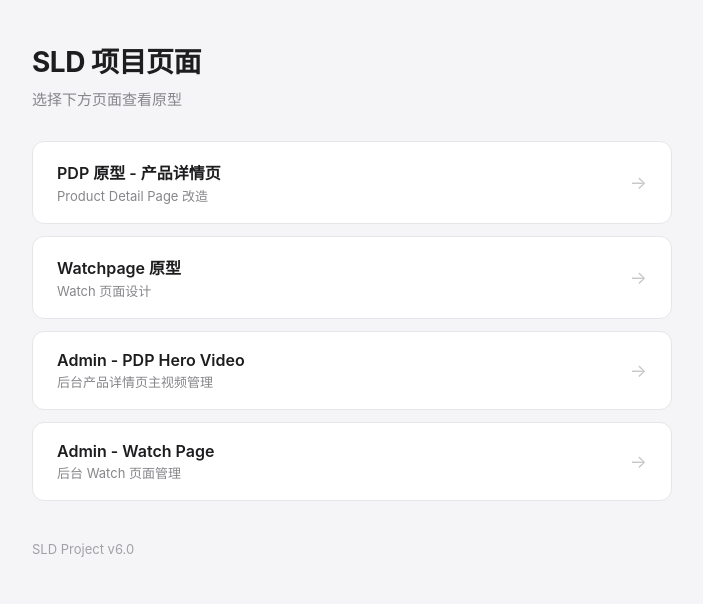
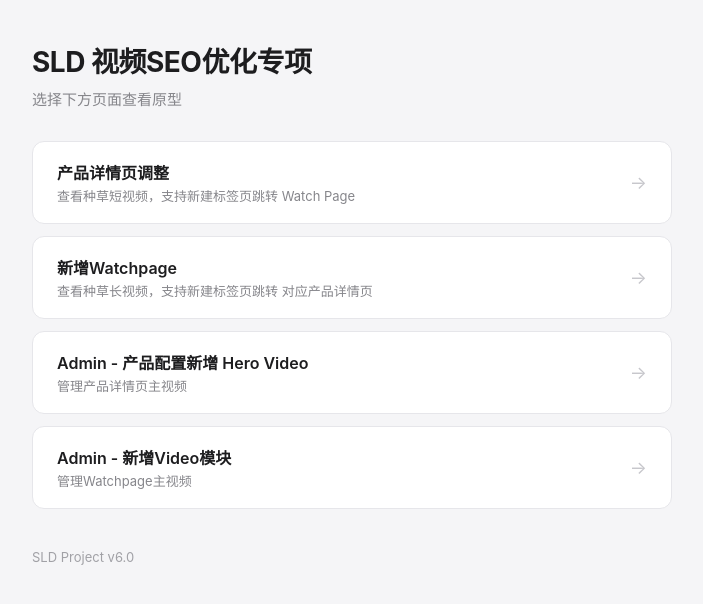
Before and after one commit to JimmyChan1127/SLD_prototype, a plain HTML site: page index.html in a window 1280 px wide. Shown: the whole page, without its empty margins (288-991 px from the left). Drawn offline with Linux system fonts and the light colour scheme.

Commit message:
Update index.html

```diff
--- a/index.html
+++ b/index.html
@@ -3,7 +3,8 @@
 <head>
 <meta charset="UTF-8">
 <meta name="viewport" content="width=device-width, initial-scale=1.0">
-<title>SLD 项目 - 页面导航</title>
+<title>SLD 视频SEO优化专项 - 页面导航</title>
+  <!-- ↑ 改这里：项目名称 -->
 <style>
   * { margin: 0; padding: 0; box-sizing: border-box; }
   body {
@@ -78,39 +79,47 @@
 </head>
 <body>
 <div class="container">
-  <h1>SLD 项目页面</h1>
+  <!-- ===== 以下两个地方改项目名称和描述 ===== -->
+  <h1>SLD 视频SEO优化专项</h1>
+  <!-- ↑ 改这里：大标题 -->
   <p class="subtitle">选择下方页面查看原型</p>
+  <!-- ↑ 改这里：副标题 -->
+  <!-- ===== 卡片列表：复制下面整个 <a> 块，改三个地方 ===== -->
   <div class="card-list">
     <a href="01_pdp_prototype.html" class="card">
+      <!-- ↑ 改这里：文件路径（如 product.html） -->
       <div class="info">
-        <span class="title">PDP 原型 - 产品详情页</span>
-        <span class="desc">Product Detail Page 改造</span>
+        <span class="title">产品详情页调整</span>
+        <!-- ↑ 改这里：卡片标题 -->
+        <span class="desc">查看种草短视频，支持新建标签页跳转 Watch Page</span>
+        <!-- ↑ 改这里：卡片描述 -->
       </div>
       <span class="arrow">→</span>
     </a>
     <a href="02_watch_page_prototype.html" class="card">
       <div class="info">
-        <span class="title">Watchpage 原型</span>
-        <span class="desc">Watch 页面设计</span>
+        <span class="title">新增Watchpage</span>
+        <span class="desc">查看种草长视频，支持新建标签页跳转 对应产品详情页</span>
       </div>
       <span class="arrow">→</span>
     </a>
     <a href="03a_admin_pdp_hero_video.html" class="card">
       <div class="info">
-        <span class="title">Admin - PDP Hero Video</span>
-        <span class="desc">后台产品详情页主视频管理</span>
+        <span class="title">Admin - 产品配置新增 Hero Video</span>
+        <span class="desc">管理产品详情页主视频</span>
       </div>
       <span class="arrow">→</span>
     </a>
     <a href="03b_admin_watch_page.html" class="card">
       <div class="info">
-        <span class="title">Admin - Watch Page</span>
-        <span class="desc">后台 Watch 页面管理</span>
+        <span class="title">Admin - 新增Video模块</span>
+        <span class="desc">管理Watchpage主视频</span>
       </div>
       <span class="arrow">→</span>
     </a>
   </div>
   <div class="footer">SLD Project v6.0</div>
+  <!-- ↑ 改这里：底部信息 -->
 </div>
 </body>
 </html>
```
